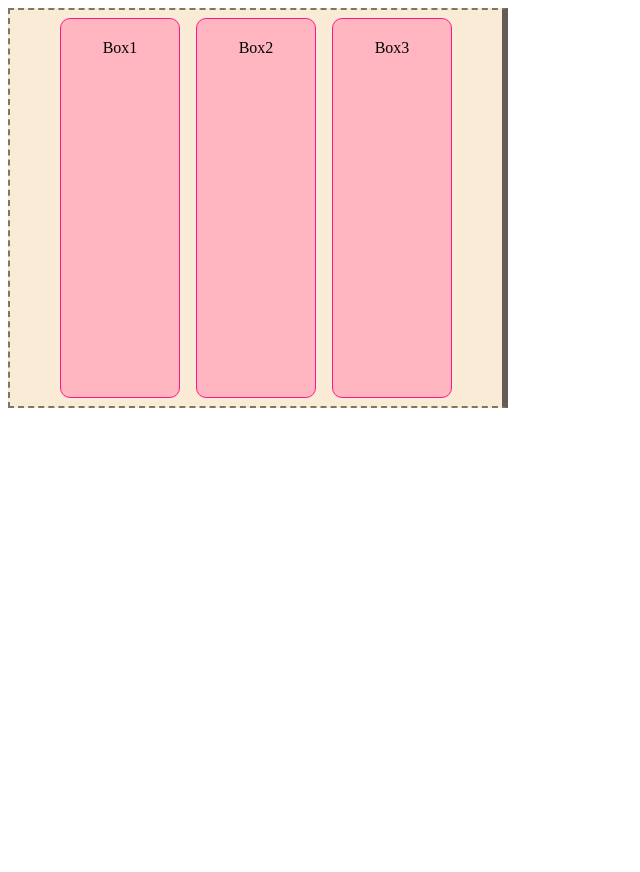
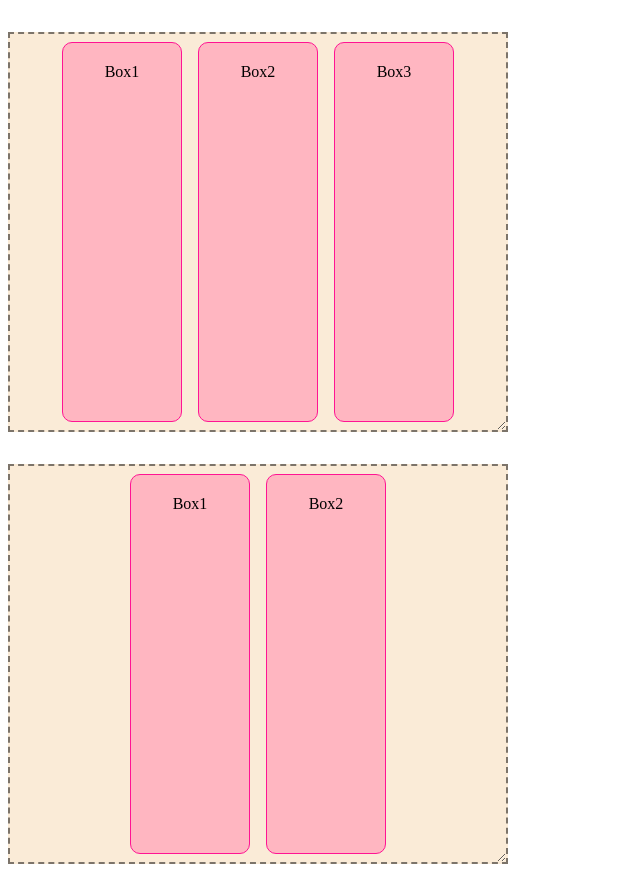
Before and after one commit to went2/html5-practices, a plain HTML site: page css/challenges/index.html in a window 1280 px wide. Shown: the whole page, without its empty margins (0-640 px from the left). Before the commit the page ends 800 px from the top, so only its background shows below. Drawn offline with nearby package versions, Linux system fonts and the light colour scheme.

Commit message:
css 自带属性 resize 使得元素可调整大小

```diff
--- /dev/null
+++ b/css/challenges/css/background-style.css
@@ -0,0 +1,10 @@
+
+.background-style {
+  background-color: antiquewhite;
+	border: 2px dashed rgba(0, 0, 0, 0.5);
+	height: 400px;
+	margin-top: 2rem;
+  overflow: auto;
+  resize: both;
+  width: 500px;
+}
--- a/css/challenges/css/c1.css
+++ b/css/challenges/css/c1.css
@@ -7,17 +7,17 @@
 	border: 2px dashed rgba(0, 0, 0, 0.5);
 	border-right: 6px solid rgba(0, 0, 0, 0.6);
 	height: 400px;
+	margin: 10px;
   width: 500px;
 }
 
-.flexbox {
+.flex-container {
 	display: flex;
 	justify-content: center;
 	flex-wrap: wrap;
 }
 
-
-.box {
+.box-item {
 	background-color: lightpink;
 	border: 1px solid deeppink;
 	border-radius: 10px;
--- a/css/challenges/index.html
+++ b/css/challenges/index.html
@@ -5,21 +5,28 @@
     <meta http-equiv="X-UA-Compatible" content="IE=edge">
     <meta name="viewport" content="width=device-width, initial-scale=1.0">
 		<link rel="stylesheet" href="./css/c1.css">
+		<link rel="stylesheet" href="./css/background-style.css">
 		<script src="https://cdnjs.cloudflare.com/ajax/libs/jquery/3.6.0/jquery.min.js" integrity="sha512-894YE6QWD5I59HgZOGReFYm4dnWc1Qt5NtvYSaNcOP+u1T9qYdvdihz0PPSiiqn/+/3e7Jo4EaG7TubfWGUrMQ==" crossorigin="anonymous" referrerpolicy="no-referrer"></script>
     <title>Challenge</title>
 </head>
 <body>
-	<div id="container1" class="resizable flexbox">
-		<div class="box">Box1</div>
-		<div class="box">Box2</div>
-		<div class="box">Box3</div>
+	<div class="background-style flex-container">
+		<div class="box-item">Box1</div>
+		<div class="box-item">Box2</div>
+		<div class="box-item">Box3</div>
+	</div>
+	<div class="background-style flex-container">
+		<div class="box-item">Box1</div>
+		<div class="box-item">Box2</div>
 	</div>
 
 	<script>
-		bindResize();
+		const resizeBoxList = ['container1', 'container2'];
+		return
+		resizeBoxList.forEach(id =>bindResize(id));
 
-		function bindResize() {
-			const el = document.getElementById('container1');
+		function bindResize(id) {
+			const el = document.getElementById(id);
 			let els = el.style, x = y = 0;
 
 			el.addEventListener('mousemove', function(evt) {
```
